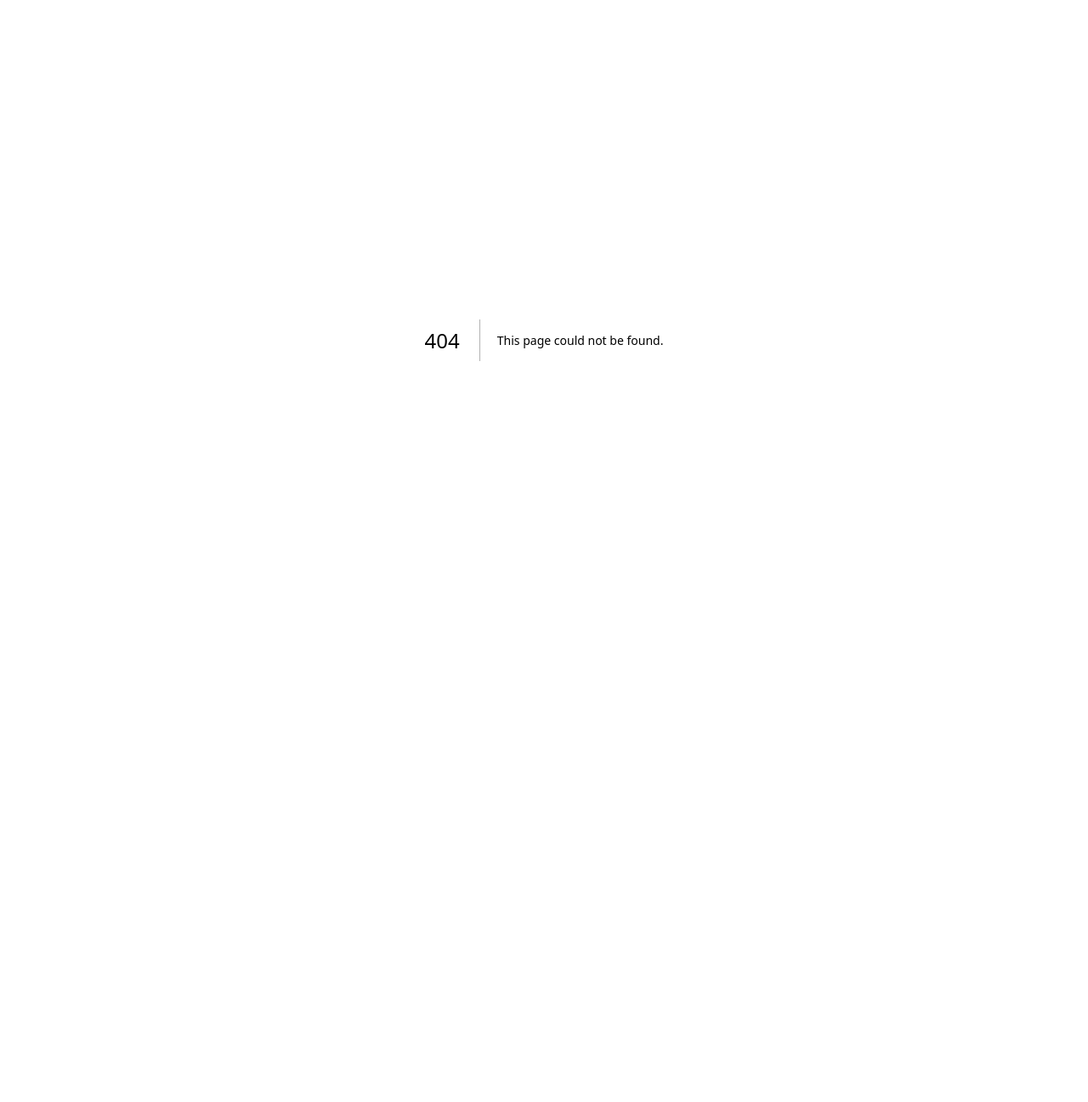
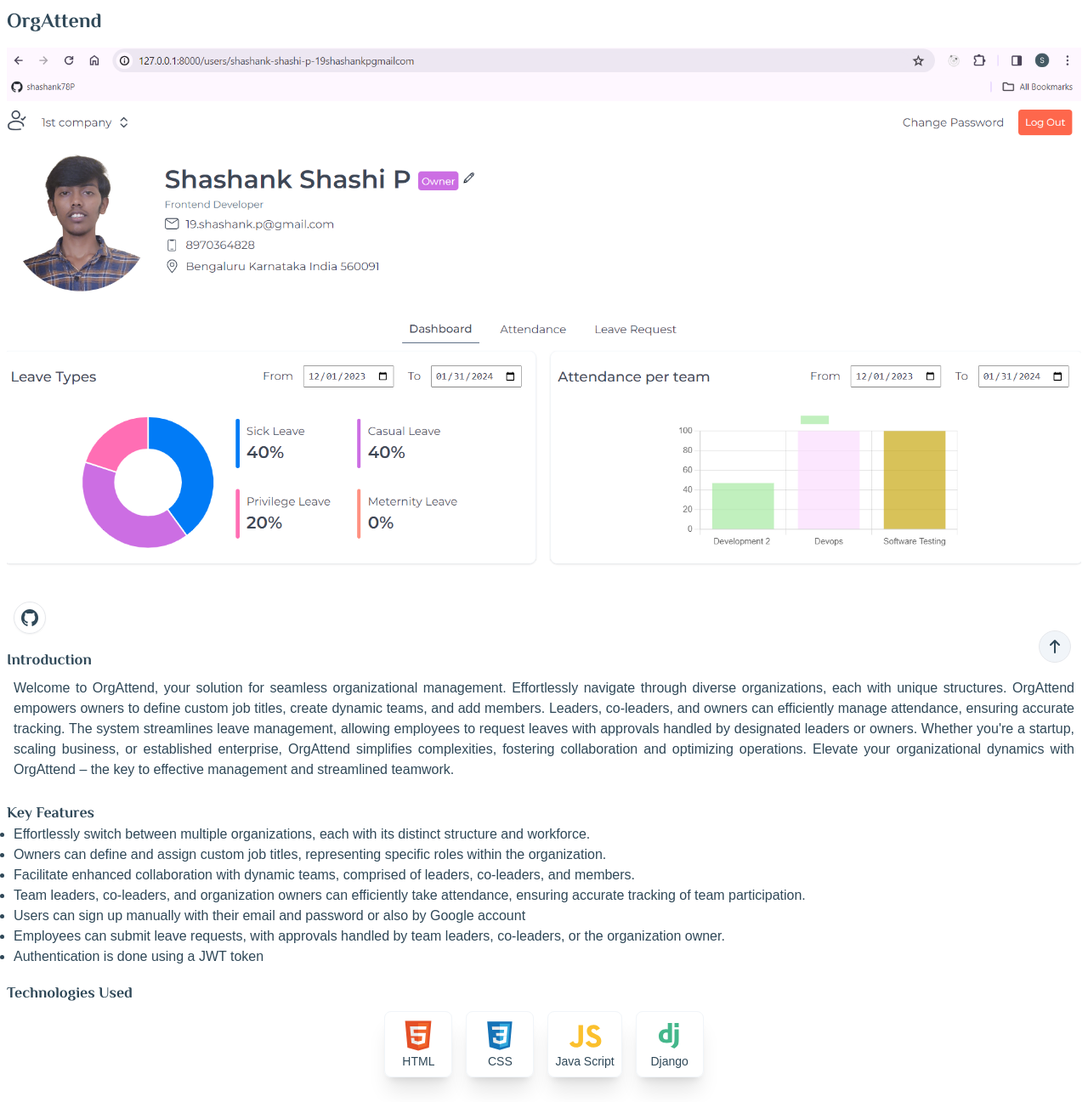
Before and after one commit to shashank78P/Shashank-P-Portfolio, a Next.js app: page /org-attend in a window 1280 px wide. Before the commit this address had no page. Shown: the top 1297 px of the page at 85% size. Before the commit the page ends 800 px from the top, so only its background shows below. Built offline with nearby package versions, Linux system fonts and the light colour scheme; a web font is replaced by a local one.

Commit message:
modified OrgAttend

```diff
--- /dev/null
+++ b/Components/Projects/OrgAttend/Features.tsx
@@ -0,0 +1,23 @@
+import { philosopher } from '@/app/philosopher'
+import React from 'react'
+
+const Features = () => {
+    return (
+        <div className='my-4'>
+            <h1 className={`text-lg ${philosopher.className}`}>Key Features</h1>
+
+            <ul className='mb-2 pl-2 text-base font-medium'>
+                <li className='list-disc'>Effortlessly switch between multiple organizations, each with its distinct structure and workforce.</li>
+                <li className='list-disc'>Owners can define and assign custom job titles, representing specific roles within the organization.</li>
+                <li className='list-disc'>Facilitate enhanced collaboration with dynamic teams, comprised of leaders, co-leaders, and members.</li>
+                <li className='list-disc'>Team leaders, co-leaders, and organization owners can efficiently take attendance, ensuring accurate tracking of team participation.</li>
+                <li className='list-disc'>Users can sign up manually with their email and password or also by Google account</li>
+                <li className='list-disc'>Employees can submit leave requests, with approvals handled by team leaders, co-leaders, or the organization owner.</li>
+                <li className='list-disc'>Authentication is done using a JWT token</li>
+            </ul>
+
+        </div>
+    )
+}
+
+export default Features
--- a/Components/Projects/StayInTime/ImagesSection.tsx
+++ b/Components/Projects/OrgAttend/ImagesSection.tsx
@@ -8,7 +8,7 @@ const ImagesSection = () => {
             <h1 className={`text-lg ${philosopher.className}`}>Images</h1>
 
             <ul className='w-full mb-2'>
-                <li className='text-base font-semibold'>Stay In Time</li>
+                <li className='text-base font-semibold'>OrgAttend</li>
                 <li className='w-full'>
                     <div className=' w-full columns-2 md:columns-3 lg:columns-4 gap-3 p-2'>
                         {
--- a/Components/Projects/type.ts
+++ b/Components/Projects/type.ts
@@ -25,11 +25,11 @@ export const projectsData : projectDto[] = [
         live:process.env.NEXT_PUBLIC_TUTORIAL_ADVANCE_TODO_LIST_LIVE,
     },
     {
-        Title:"Stay In Time",
+        Title:"OrgAttend",
         imageUrl:"/images/StayInTime/UserHomePageMobile.png",
-        description : "The Advance To-Do List web app allows a user to create, read, update or delete to-do tasks.Its user-friendly interface includes a secure login system to protect user data. The app features pagination for easy navigation through tasks, ensuring a smooth user experience, especially with a large number of entries. The search functionality allows users to quickly locate specific tasks by task name. Furthermore, users can filter tasks based on their status, distinguishing between active and completed tasks.",
+        description : "Welcome to OrgAttend, your solution for seamless organizational management. Effortlessly navigate through diverse organizations, each with unique structures. OrgAttend empowers owners to define custom job titles, create dynamic teams, and add members. Leaders, co-leaders, and owners can efficiently manage attendance, ensuring accurate tracking. The system streamlines leave management, allowing employees to request leaves with approvals handled by designated leaders or owners. Whether you're a startup, scaling business, or established enterprise, OrgAttend simplifies complexities, fostering collaboration and optimizing operations. Elevate your organizational dynamics with OrgAttend – the key to effective management and streamlined teamwork.",
         isImageAllowToScroll : true,
-        route : "stay-in-time",
+        route : "org-attend",
         live: undefined
     },
     {
--- a/app/stay-in-time/page.tsx
+++ b/app/org-attend/page.tsx
@@ -9,9 +9,9 @@ import GitIco from '@/Components/assets/GitIco'
 import EyeIco from '@/Components/assets/EyeIco'
 import ScrollToTop from '@/Components/GlobalComponents/ScrollToTop'
 import DjangoIco from '@/Components/assets/DjangoIco'
-import ImagesSection from '@/Components/Projects/StayInTime/ImagesSection'
+import ImagesSection from '@/Components/Projects/OrgAttend/ImagesSection'
 // import VideoSection from '@/Components/Projects/DailyDash/VideoSection'
-// import Features from '@/Components/Projects/DailyDash/Features'
+import Features from '@/Components/Projects/OrgAttend/Features'
 
 const Page = () => {
 
@@ -21,7 +21,7 @@ const Page = () => {
             <div className='h-auto w-full 2xl:w-4/5 p-2'>
                 <nav className='w-full h-auto '>
                     <div className={`text-lg sm:text-2xl font-semibold ${philosopher.className}`}>
-                        Stay In Time
+                        OrgAttend
                     </div>
                 </nav>
 
@@ -38,19 +38,19 @@ const Page = () => {
                         <li
                             className='mx-2 p-2 shadow-sm border rounded-full hover:bg-slate-100'
                             onClick={() => {
-                                window.open(process.env.NEXT_PUBLIC_DAILY_DASH_GIT_FRONTEND_CODE, "_blank")
+                                window.open(process.env.NEXT_PUBLIC_DAILY_DASH_GIT_CODE, "_blank")
                             }}
                         >
                             <GitIco height={20} width={20} />
                         </li>
-                        <li
+                        {/* <li
                             className='mx-2 p-2 shadow-sm border rounded-full hover:bg-slate-100'
                             onClick={() => {
                                 window.open(process.env.NEXT_PUBLIC_DAILY_DASH_GIT_BACKEND_CODE, "_blank")
                             }}
                         >
                             <GitIco height={20} width={20} />
-                        </li>
+                        </li> */}
                         {/* <li
                             className='mx-2 p-2 shadow-sm border rounded-full hover:bg-slate-100'
                             onClick={() => {
@@ -66,11 +66,12 @@ const Page = () => {
                 <div className='my-4'>
                     <h1 className={`text-lg ${philosopher.className}`}>Introduction</h1>
                     <p className='p-2 text-justify'>
-                    DailyDash is a dynamic project I contributed to, offering a versatile communication and productivity platform. Leveraging JWT token authentication, it ensures secure user logins while monitoring device activity. Users can register manually, via Google, and manage their device logins effectively. The platform integrates quick access features, bookmark organization with sorting and filtering capabilities, and a robust chat system supporting private conversations, file sharing, and group interactions. Additionally, DailyDash facilitates seamless scheduled meetings with email notifications, real-time chat, multimedia sharing, and participant engagement features. My involvement encompassed feature design, implementation, and user experience enhancements within the DailyDash project.                    </p>
+                        Welcome to OrgAttend, your solution for seamless organizational management. Effortlessly navigate through diverse organizations, each with unique structures. OrgAttend empowers owners to define custom job titles, create dynamic teams, and add members. Leaders, co-leaders, and owners can efficiently manage attendance, ensuring accurate tracking. The system streamlines leave management, allowing employees to request leaves with approvals handled by designated leaders or owners. Whether you're a startup, scaling business, or established enterprise, OrgAttend simplifies complexities, fostering collaboration and optimizing operations. Elevate your organizational dynamics with OrgAttend – the key to effective management and streamlined teamwork.
+                    </p>
                 </div>
 
                 {/* features */}
-                {/* <Features /> */}
+                <Features />
 
                 {/* technologies used */}
                 <div className='my-4'>
```
Also changed, not shown: Components/Projects/OrgAttend/type.tsx (renamed from Components/Projects/StayInTime/type.tsx), 1 other file (tests, documents, lock files or other folders).
